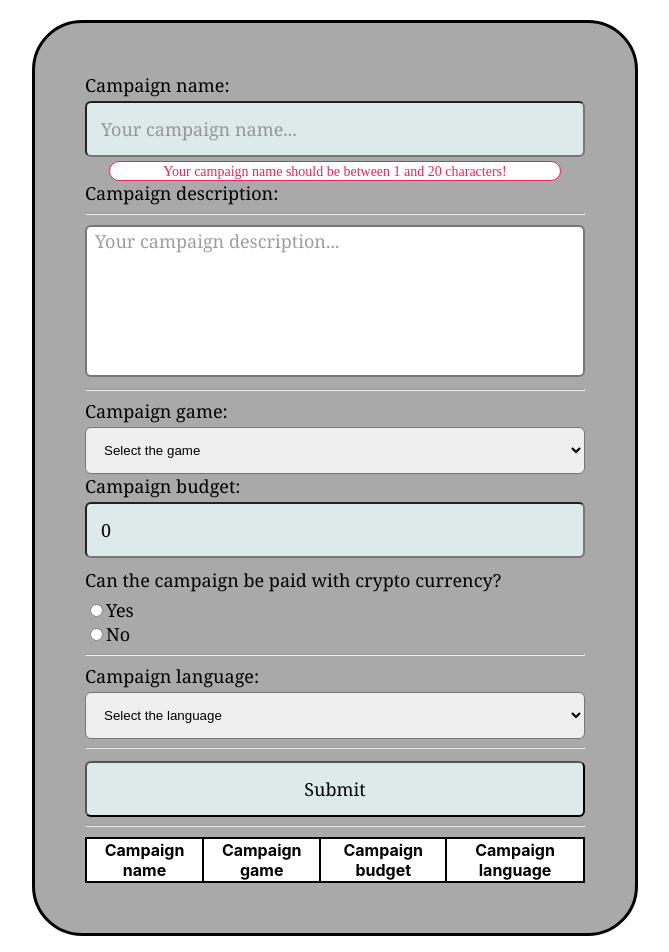
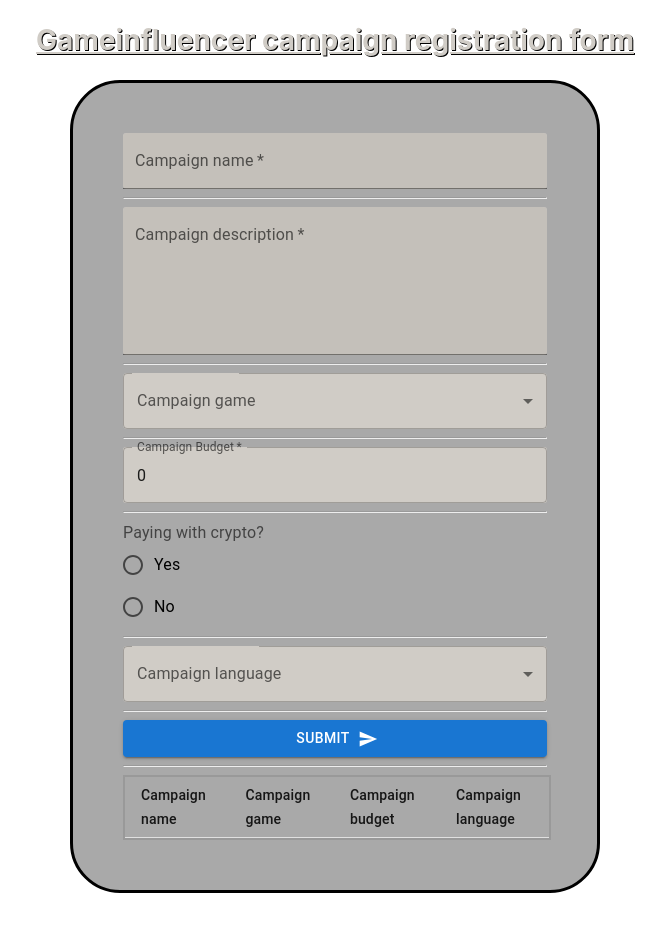
Before and after one commit to Stickmen1/gameinfluencer-campaign-form-react, a React (Create React App) app: page / in a window 1280 px wide. Shown: the top 952 px of the page, without its empty margins (305-974 px from the left). After the commit the page ends 913 px from the top, so only its background shows below. Built offline with nearby package versions, Linux system fonts and the light colour scheme.

Commit message:
Material components, interface, typescript

```diff
--- a/package.json
+++ b/package.json
@@ -3,6 +3,10 @@
   "version": "0.1.0",
   "private": true,
   "dependencies": {
+    "@emotion/react": "^11.10.4",
+    "@emotion/styled": "^11.10.4",
+    "@mui/icons-material": "^5.10.6",
+    "@mui/material": "^5.10.6",
     "@testing-library/jest-dom": "^5.16.5",
     "@testing-library/react": "^13.3.0",
     "@testing-library/user-event": "^13.5.0",
--- a/src/Components/Form/Form.css
+++ b/src/Components/Form/Form.css
@@ -6,102 +6,31 @@
     background-color: darkgray;
     padding: 50px 50px;
     margin: 20px auto;
-    max-width: 500px;
+    max-width: 530px;
     border-radius: 50px;
     border-style: solid;
 }
 
+.text_fields {
+    background-color: #d0ccc6;
+    border-radius: 3px
+}
+
 h2 {
-    font-size:32px;
+    font-size: 28px;
     text-align: center;
     text-decoration-line: underline;
-    color: white;
-    text-shadow: 2px 2px 4px #000000;
+    color: #d0ccc6;
+    text-shadow: 1px 1px black;
 }
 
-#campaignTable {
-    margin-top: 10px;
-    width: 100%;
-    border-collapse: collapse;
-    border-radius: 4px;
-    background-color: white;
+.table_campaign_information {
+    border: 2px solid rgba(128,128,128,0.4);
+    margin-left: auto;
+    margin-right: auto;
+    align-content: center;
 }
 
-table, th, td {
-    border: 2px solid;
+.row_information:hover {
+    background-color: #61dafb;
 }
-
-td {
-    text-align: center;
-}
-
-#campaignDescription {
-    resize: none;
-}
-
-.form_section input[type="text"],
-.form_section input[type="number"],
-.form_section input[type="date"],
-.form_section input[type="submit"] {
-    box-sizing: border-box;
-    background-color: #dceaea;
-    font-size: 18px;
-    width: 100%;
-    padding: 14px;
-    border-radius: 6px;
-    margin-top: 4px;
-    font-family: Georgia, "Times New Roman", serif;
-}
-
-#questionCrypto {
-    margin-bottom: 6px;
-    margin-top: 10px;
-}
-
-.form_section input[type="submit"]:hover{
-    background-color:lightgreen;
-}
-
-.form_section label, p {
-    font-family: Georgia, "Times New Roman", serif;
-    font-size: 18px;
-}
-
-.form_section select {
-    width: 100%;
-    padding: 14px;
-    border-radius: 6px;
-    margin-top: 4px;
-}
-
-.form_section textarea {
-    box-sizing: border-box;
-    border-width: 2px;
-    width: 100%;
-    font-size: 18px;
-    border-radius: 6px;
-    font-family: Georgia, "Times New Roman", serif;
-    padding-left: 8px;
-    margin-top: 2px;
-}
-
-::placeholder {
-    opacity: 0.7;
-}
-
-#errorHelperDescription, #errorHelperName {
-    text-align: center;
-    margin: auto;
-    width: 90%;
-    font-size: 14px;
-    color: #ea2654;
-    background-color: white;
-    border-radius: 10px;
-    border: 1px solid;
-    padding-top: 2px;
-    font-family: Bahnschrift SemiBold, "Times New Roman", serif;
-}
-
-#errorHelperName {
-    margin-top: 4px;
-}
--- a/src/Components/Form/FormFunction.tsx
+++ b/src/Components/Form/FormFunction.tsx
@@ -1,26 +1,49 @@
 import React, { useState } from "react";
+import TextField from '@mui/material/TextField';
+import {Box, Button, FormControlLabel, FormLabel, Grid, Radio, RadioGroup} from "@mui/material";
+import InputLabel from '@mui/material/InputLabel';
+import MenuItem from '@mui/material/MenuItem';
+import FormControl from '@mui/material/FormControl';
+import Select from '@mui/material/Select';
+import SendIcon from '@mui/icons-material/Send';
+import Table from '@mui/material/Table';
+import TableBody from '@mui/material/TableBody';
+import TableCell from '@mui/material/TableCell';
+import TableContainer from '@mui/material/TableContainer';
+import TableHead from '@mui/material/TableHead';
+import TableRow from '@mui/material/TableRow';
 
-function OtherGame(props) {
+function OtherGame(props: { campaignGame: string; changeValue: (arg0: string) => void; }) {
        return (
-           <div id="otherGameDiv">
-            <label htmlFor="otherGame">Other game:</label>
-            <input type="text"
-                   id="otherGame"
-                   name="otherGame"
+           <Grid>
+               <hr />
+               <TextField
+                   className={"text_fields"}
+                   required
+                   fullWidth
+                   label="Campaign game"
                    value={props.campaignGame}
-                   onChange={(event) => {props.changeValue(event.target.value)}}/>
-        </div>
+                   onChange={(event) => {props.changeValue(event.target.value)}}
+                   variant="filled"/>
+            </Grid>
     )
 }
 
 function FormFunction() {
-    const [campaignName, setCampaignName] = useState('');
-    const [campaignDescription, setCampaignDescription] = useState('');
-    const [campaignBudget, setCampaignBudget] = useState('0');
-    const [campaignGame, setCampaignGame] = useState('');
-    const [campaignOtherText, setCampaignOtherText] = useState('');
-    const [campaignLanguage, setLanguage] = useState('');
-    const [campaigns, setCampaigns] = useState([]);
+    const [campaignName, setCampaignName] = useState<string>('');
+    const [campaignDescription, setCampaignDescription] = useState<string>('');
+    const [campaignBudget, setCampaignBudget] = useState<number>(0);
+    const [campaignGame, setCampaignGame] = useState<string>('');
+    const [campaignOtherText, setCampaignOtherText] = useState<string>('');
+    const [campaignLanguage, setLanguage] = useState<string>('');
+    const [campaigns, setCampaigns] = useState<campaignsInformation[]>([]);
+
+    interface campaignsInformation {
+        campaignName: string;
+        campaignGame: string;
+        campaignBudget: number;
+        campaignLanguage: string;
+    }
 
     const handleSubmit = (event) => {
         console.log(campaigns);
@@ -31,119 +54,143 @@ function FormFunction() {
             campaignLanguage: campaignLanguage}])
         setCampaignName('')
         setCampaignDescription('')
-        setCampaignBudget('0')
+        setCampaignBudget(0)
         setCampaignGame('')
         setCampaignOtherText('')
         setLanguage('')
     }
 
     return (
-        <div className={"form_section"}>
+        <Box>
+            <h2>Gameinfluencer campaign registration form</h2>
+            <Grid className={"form_section"}>
                 <form className="campaignForm">
-                <label htmlFor="campaignName">Campaign name:</label><br />
-                <input type="text"
+                    <Grid>
+                        <TextField
+                            className={"text_fields"}
+                            required
+                            fullWidth
+                            label="Campaign name"
                             value={campaignName}
                             onChange={event => setCampaignName(event.target.value)}
-                       placeholder="Your campaign name..."/>
-                <p id="errorHelperName">Your campaign name should be between 1 and 20 characters!</p>
-                <label htmlFor="campaignDescription">Campaign description:</label><br />
+                            variant="filled"/>
+                        <hr />
+                    </Grid>
+
+                    <Grid>
+                        <TextField
+                            className={"text_fields"}
+                            required
+                            fullWidth
+                            label="Campaign description"
+                            multiline rows={5}
+                            value={campaignDescription}
+                            onChange={event => setCampaignDescription(event.target.value)}
+                            variant="filled"/>
+                        <hr />
+                    </Grid>
+
+                    <Grid>
+                        <FormControl fullWidth>
+                            <InputLabel>Campaign game</InputLabel>
+                            <Select
+                                className={"text_fields"}
+                                required
+                                label="Campaign game"
+                                value={campaignGame}
+                                onChange={event => setCampaignGame(event.target.value)}
+                                displayEmpty
+                            >
+                                <MenuItem value="League of Legends">League of Legends</MenuItem>
+                                <MenuItem value="DOTA 2">DOTA 2</MenuItem>
+                                <MenuItem value="Minecraft">Minecraft</MenuItem>
+                                <MenuItem value="Fortnite">Fortnite</MenuItem>
+                                <MenuItem value="Apex Legends">Apex Legends</MenuItem>
+                                <MenuItem value="Other">Other</MenuItem>
+                            </Select>
+                        </FormControl>
+                    </Grid>
+
+                    {campaignGame === "Other" && (<OtherGame campaignGame={campaignOtherText} changeValue={(value) => {setCampaignOtherText(value)}}/>)}
                     <hr />
 
-                <textarea id="campaignDescription"
-                          name="campaignDescription"
-                          value={campaignDescription}
-                          onChange={event => setCampaignDescription(event.target.value)}
-                          rows={6}
-                          cols={20}
-                          placeholder="Your campaign description..."
-                          required>
-                </textarea>
+                    <Grid>
+                        <TextField
+                            className={"text_fields"}
+                            required
+                            fullWidth
+                            label="Campaign Budget"
+                            type="number"
+                            value={campaignBudget}
+                            onChange={event => setCampaignBudget(Number(event.target.value))}/>
+                    </Grid>
                     <hr />
 
-                <label htmlFor="campaignGame">Campaign game:</label><br />
-                <select id="campaignGame"
-                        name="campaignGame"
-                        value={campaignGame}
-                        onChange={event => setCampaignGame(event.target.value )}
-                        required>
-                    <option value="" disabled selected>Select the game</option>
-                    <option value="League of Legends">League of Legends</option>
-                    <option value="DOTA 2">DOTA 2</option>
-                    <option value="Minecraft">Minecraft</option>
-                    <option value="Fortnite">Fortnite</option>
-                    <option value="Apex Legends">Apex Legends</option>
-                    <option id="otherGameSelected" value="Other">Other</option>
-                </select>
-
-                {campaignGame === "Other" && (<OtherGame campaignGame={campaignOtherText} changeValue={(value) => {setCampaignOtherText(value)}}/>)}
-
-                <label htmlFor="campaignBudget">Campaign budget:</label>
-                <input type="number"
-                       id="campaignBudget"
-                       name="campaignBudget"
-                       value={campaignBudget}
-                       onChange={event => setCampaignBudget(event.target.value)}
-                       min="1"
-                       max="20000"
-                       placeholder="Your campaign budget..."
-                       required/>
-
-                <p id="questionCrypto">Can the campaign be paid with crypto currency?</p>
-                <input type="radio"
-                       id="yesCrypto"
-                       name="paidCrypto"
-                       value="yes"
-                       required/>
-                <label htmlFor="yesCrypto">Yes</label><br />
-                <input type="radio"
-                       id="noCrypto"
-                       name="paidCrypto"
-                       value="no"
-                       required/>
-                <label htmlFor="noCrypto">No</label><br />
+                    <Grid>
+                        <FormLabel>Paying with crypto?</FormLabel>
+                        <RadioGroup>
+                            <FormControlLabel value="yes" control={<Radio />} label={"Yes"} />
+                            <FormControlLabel value="no" control={<Radio />} label={"No"} />
+                        </RadioGroup>
+                    </Grid>
                     <hr />
 
-                <label htmlFor="campaignLanguage">Campaign language:</label><br />
-                <select id="campaignLanguage"
-                        name="campaignLanguage"
+                    <Grid>
+                        <FormControl fullWidth>
+                            <InputLabel>Campaign language</InputLabel>
+                            <Select
+                                className={"text_fields"}
+                                required
+                                label="Campaign language"
                                 value={campaignLanguage}
                                 onChange={event => setLanguage(event.target.value)}
-                        required>
-                    <option value="" disabled selected>Select the language</option>
-                    <option value="English">English</option>
-                    <option value="German">German</option>
-                    <option value="Spanish">Spanish</option>
-                    <option value="Japanese">Japanese</option>
-                </select>
+                                displayEmpty
+                            >
+                                <MenuItem value="English">English</MenuItem>
+                                <MenuItem value="German">German</MenuItem>
+                                <MenuItem value="Spanish">Spanish</MenuItem>
+                                <MenuItem value="Japanese">Japanese</MenuItem>
+                            </Select>
+                        </FormControl>
+                    </Grid>
                     <hr />
                 </form>
-            <input type="submit"
+
+                <Button
+                    variant="contained"
                     value={"Submit"}
-                   onClick={handleSubmit.bind(this)}/>
+                    onClick={handleSubmit.bind(this)}
+                    endIcon={<SendIcon />}
+                    fullWidth
+                >Submit</Button>
+
                 <hr />
-            <table id="campaignTable">
-                <thead>
-                <tr>
-                    <th>Campaign name</th>
-                    <th>Campaign game</th>
-                    <th>Campaign budget</th>
-                    <th>Campaign language</th>
-                </tr>
-                </thead>
-                <tbody>
+                <TableContainer className="table_campaign_information">
+                    <Table size="small">
+                        <TableHead>
+                            <TableRow>
+                                <TableCell>Campaign name</TableCell>
+                                <TableCell>Campaign game</TableCell>
+                                <TableCell>Campaign budget</TableCell>
+                                <TableCell>Campaign language</TableCell>
+                            </TableRow>
+                        </TableHead>
+                        <TableBody>
                             {campaigns.map((value) => {
                                 return (
-                        <tr>
-                            <td>{value.campaignName}</td>
-                            <td>{value.campaignGame}</td>
-                            <td>{value.campaignBudget}</td>
-                            <td>{value.campaignLanguage}</td>
-                        </tr>
+                                    <TableRow className={"row_information"}>
+                                        <TableCell>{value.campaignName}</TableCell>
+                                        <TableCell>{value.campaignGame}</TableCell>
+                                        <TableCell>{value.campaignBudget}</TableCell>
+                                        <TableCell>{value.campaignLanguage}</TableCell>
+                                    </TableRow>
                                 )
                             })}
-                </tbody>
-            </table>
-        </div>
+                        </TableBody>
+                    </Table>
+                </TableContainer>
+            </Grid>
+        </Box>
     );
 }
 
```
Also changed, not shown: 1 other file (tests, documents, lock files or other folders). Lines whose indentation alone changed are shown as unchanged.
